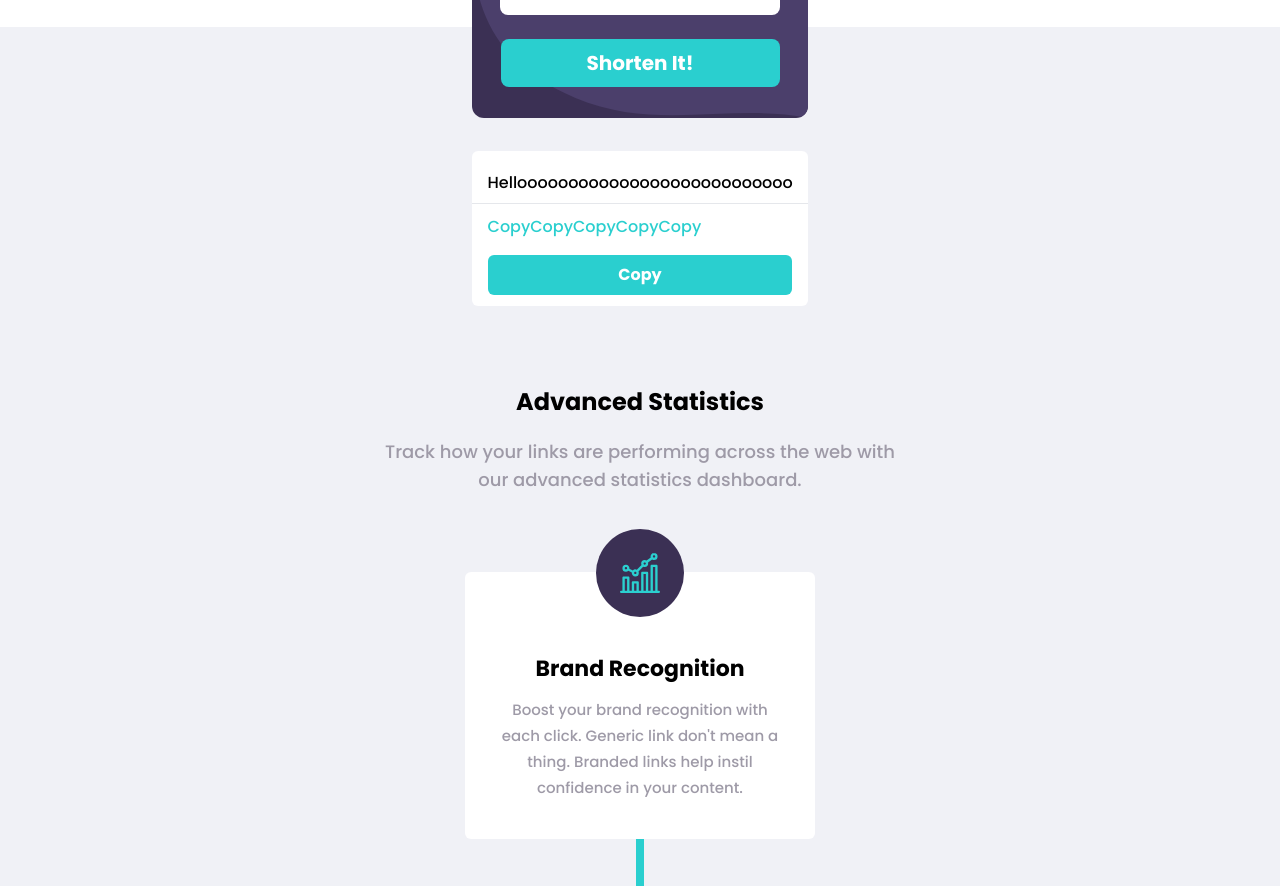
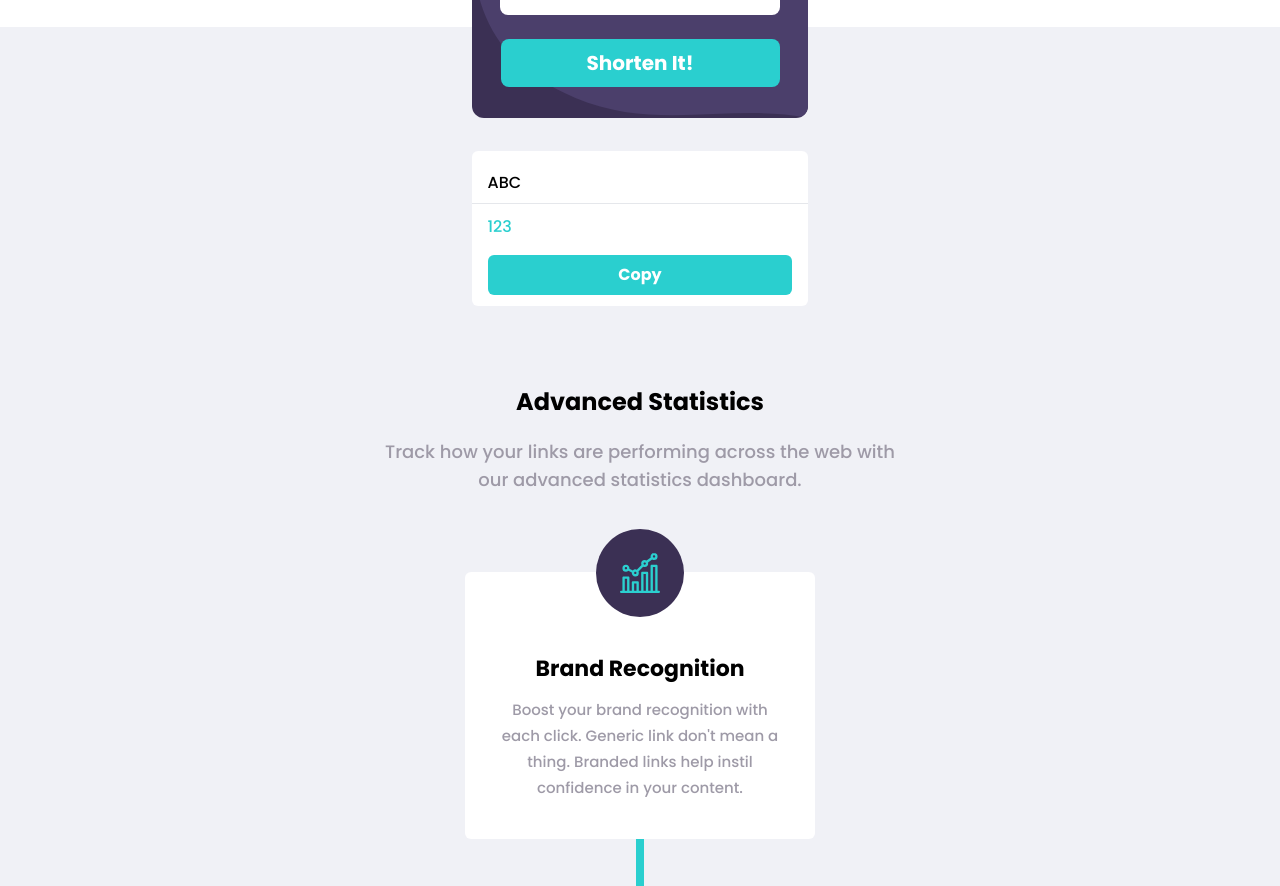
Before and after one commit to GitHubOshin/Shortly, a React (Create React App) app: page / in a window 1280 px wide. Shown: the part 1076-1962 px from the top of the page. Built offline with nearby package versions, Linux system fonts and the light colour scheme.

Commit message:
Update SecondPage.js

```diff
--- a/src/pages/SecondPage.js
+++ b/src/pages/SecondPage.js
@@ -1,26 +1,19 @@
+import { useState } from 'react'
 import Input from '../components/secondpage/Input'
+import ShortenLink from '../components/secondpage/ShortenLink'
 import ThreeCards from '../components/secondpage/ThreeCards'
 
 function SecondPage() {
+  const [inputLink, setInputLink] = useState('')
+  const [shortenLink, setShortenLink] = useState({
+    oldLink: 'ABC',
+    newLink: '123'
+  })
+
   return (
     <section className="relative bg-[#F0F1F6] flex flex-col items-center px-6 pt-[84px]">
-      <Input />
-      {
-        <div className="mt-10 bg-white mobile:w-[336.98px] desktop:w-[1110px] mobile:h-[155px] desktop:h-[72px] rounded-md flex mobile:flex-col desktop:flex-row mobile:items-start desktop:px-8 desktop:items-center mobile:justify-center desktop:justify-between">
-          <h1 className=" h-10 mobile:px-4 desktop:px-0 flex items-center">
-            Hellooooooooooooooooooooooooooo
-          </h1>
-          <hr className="h-1 w-full desktop:hidden" />
-          <div className="flex mobile:px-4 desktop:px-0 w-full desktop:w-fit mobile:flex-col desktop:flex-row mobile:gap-2 desktop:gap-[25px]">
-            <a href="/" className="text-cyan h-10 flex items-center">
-              CopyCopyCopyCopyCopy
-            </a>
-            <button className="bg-cyan hover:bg-[#A7E2E3] mobile:w-full desktop:w-[103px] h-10 text-white font-bold rounded-md">
-              Copy
-            </button>
-          </div>
-        </div>
-      }
+      <Input inputLink={inputLink} setInputLink={setInputLink} />
+      {<ShortenLink shortenLink={shortenLink} />}
       <div className="text-center min-w-[289px] max-w-[515px] mobile:mb-[47px] desktop:mb-[57px] mt-20">
         <h1 className="font-bold mobile:text-2xl desktop:text-4xl mb-5">
           Advanced Statistics
```
